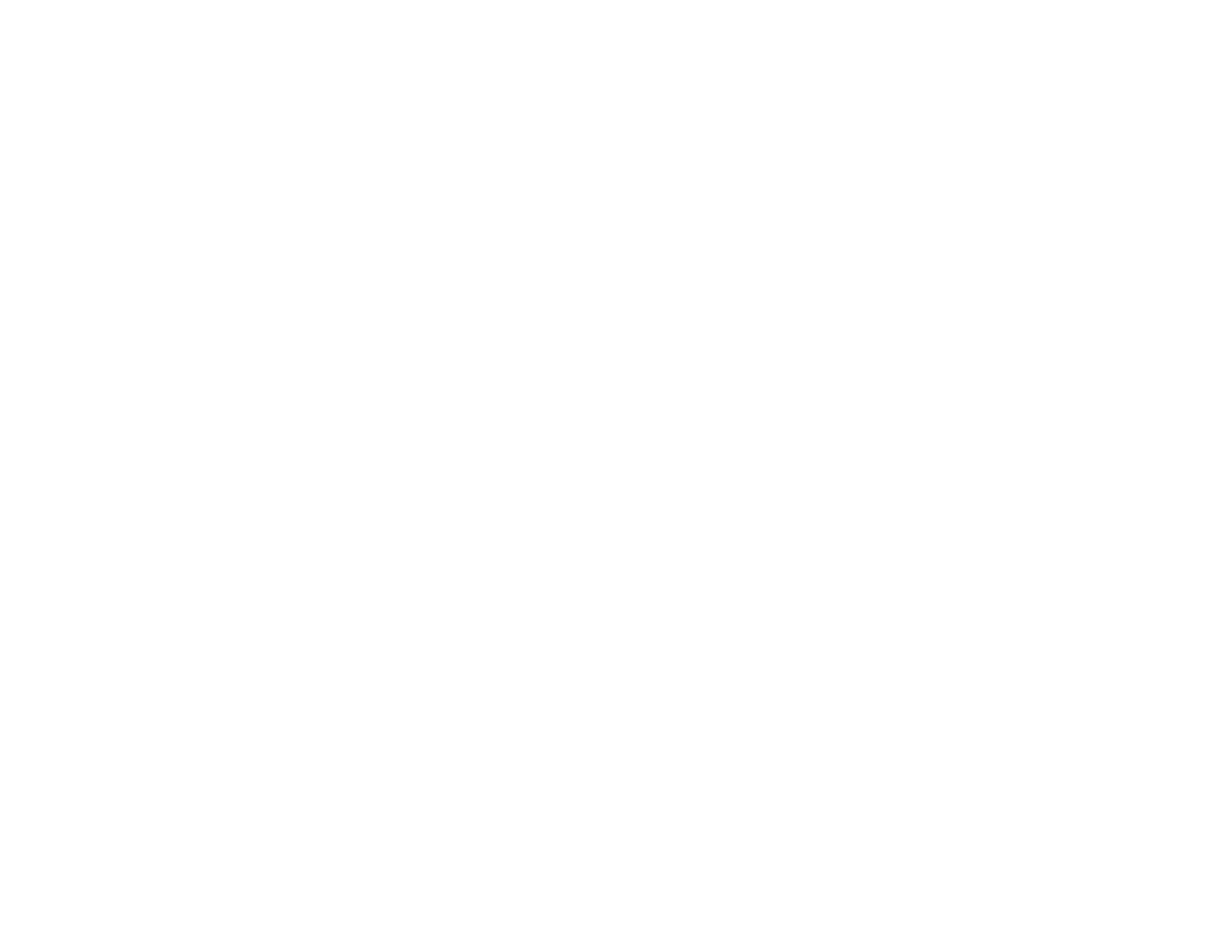
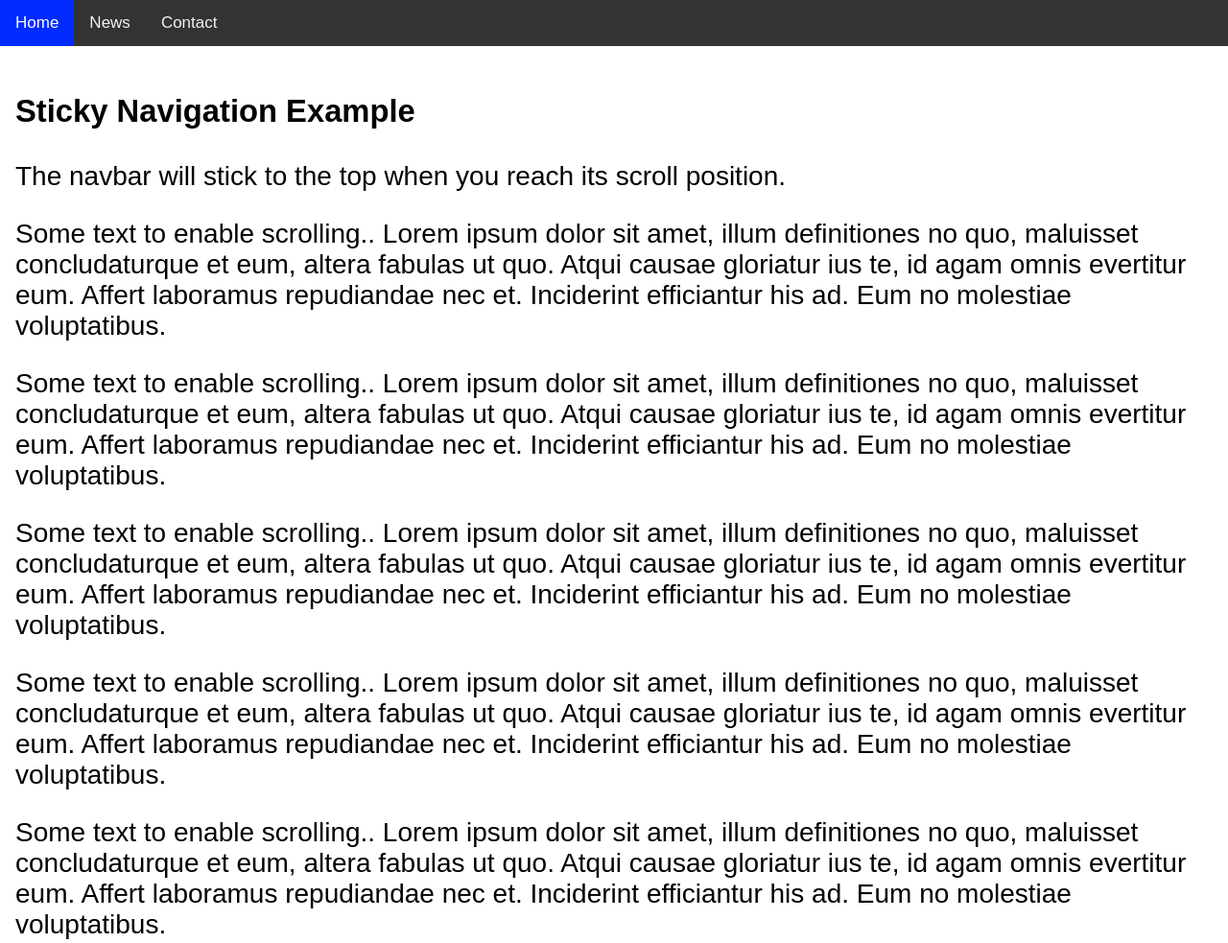
Before and after one commit to GUZLIKE/Site_Dev, a plain HTML site: page index.html in a window 1280 px wide. Shown: the whole page at 96% size. Before the commit the page ends 800 px from the top, so only its background shows below. Drawn offline with Linux system fonts and the light colour scheme.

Commit message:
New commit

```diff
--- a/index.html
+++ b/index.html
@@ -4,8 +4,26 @@
     <meta charset="UTF-8">
     <title>Getaway Holidays</title>
     <link rel="stylesheet" href="style.css">
+    <link rel="stylesheet" href="">
+    <link rel="script" href="script.js">
 </head>
 <body>
 
+<div id="navbar">
+    <a class="active" href="index2.html">Home</a>
+    <a href="">News</a>
+    <a href="">Contact</a>
+</div>
+
+<div class="content">
+    <h3>Sticky Navigation Example</h3>
+    <p>The navbar will stick to the top when you reach its scroll position.</p>
+    <p>Some text to enable scrolling.. Lorem ipsum dolor sit amet, illum definitiones no quo, maluisset concludaturque et eum, altera fabulas ut quo. Atqui causae gloriatur ius te, id agam omnis evertitur eum. Affert laboramus repudiandae nec et. Inciderint efficiantur his ad. Eum no molestiae voluptatibus.</p>
+    <p>Some text to enable scrolling.. Lorem ipsum dolor sit amet, illum definitiones no quo, maluisset concludaturque et eum, altera fabulas ut quo. Atqui causae gloriatur ius te, id agam omnis evertitur eum. Affert laboramus repudiandae nec et. Inciderint efficiantur his ad. Eum no molestiae voluptatibus.</p>
+    <p>Some text to enable scrolling.. Lorem ipsum dolor sit amet, illum definitiones no quo, maluisset concludaturque et eum, altera fabulas ut quo. Atqui causae gloriatur ius te, id agam omnis evertitur eum. Affert laboramus repudiandae nec et. Inciderint efficiantur his ad. Eum no molestiae voluptatibus.</p>
+    <p>Some text to enable scrolling.. Lorem ipsum dolor sit amet, illum definitiones no quo, maluisset concludaturque et eum, altera fabulas ut quo. Atqui causae gloriatur ius te, id agam omnis evertitur eum. Affert laboramus repudiandae nec et. Inciderint efficiantur his ad. Eum no molestiae voluptatibus.</p>
+    <p>Some text to enable scrolling.. Lorem ipsum dolor sit amet, illum definitiones no quo, maluisset concludaturque et eum, altera fabulas ut quo. Atqui causae gloriatur ius te, id agam omnis evertitur eum. Affert laboramus repudiandae nec et. Inciderint efficiantur his ad. Eum no molestiae voluptatibus.</p>
+</div>
+
 </body>
 </html>
--- a/style.css
+++ b/style.css
@@ -0,0 +1,50 @@
+body {
+    margin: 0;
+    font-size: 28px;
+    font-family: Arial, Helvetica, sans-serif;
+}
+
+.header {
+    background-color: #0c5dea;
+    padding: 30px;
+    text-align: center;
+}
+
+#navbar {
+    overflow: hidden;
+    background-color: #333;
+}
+
+#navbar a {
+    float: left;
+    display: block;
+    color: #f2f2f2;
+    text-align: center;
+    padding: 14px 16px;
+    text-decoration: none;
+    font-size: 17px;
+}
+
+#navbar a:hover {
+    background-color: #ddd;
+    color: black;
+}
+
+#navbar a.active {
+    background-color: #012bff;
+    color: white;
+}
+
+.content {
+    padding: 16px;
+}
+
+.sticky {
+    position: fixed;
+    top: 0;
+    width: 100%;
+}
+
+.sticky + .content {
+    padding-top: 60px;
+}
```
Also changed, not shown: index2.html (added, +10 -0 lines), index3.html (added, +10 -0 lines), script.js (added, +12 -0 lines).
